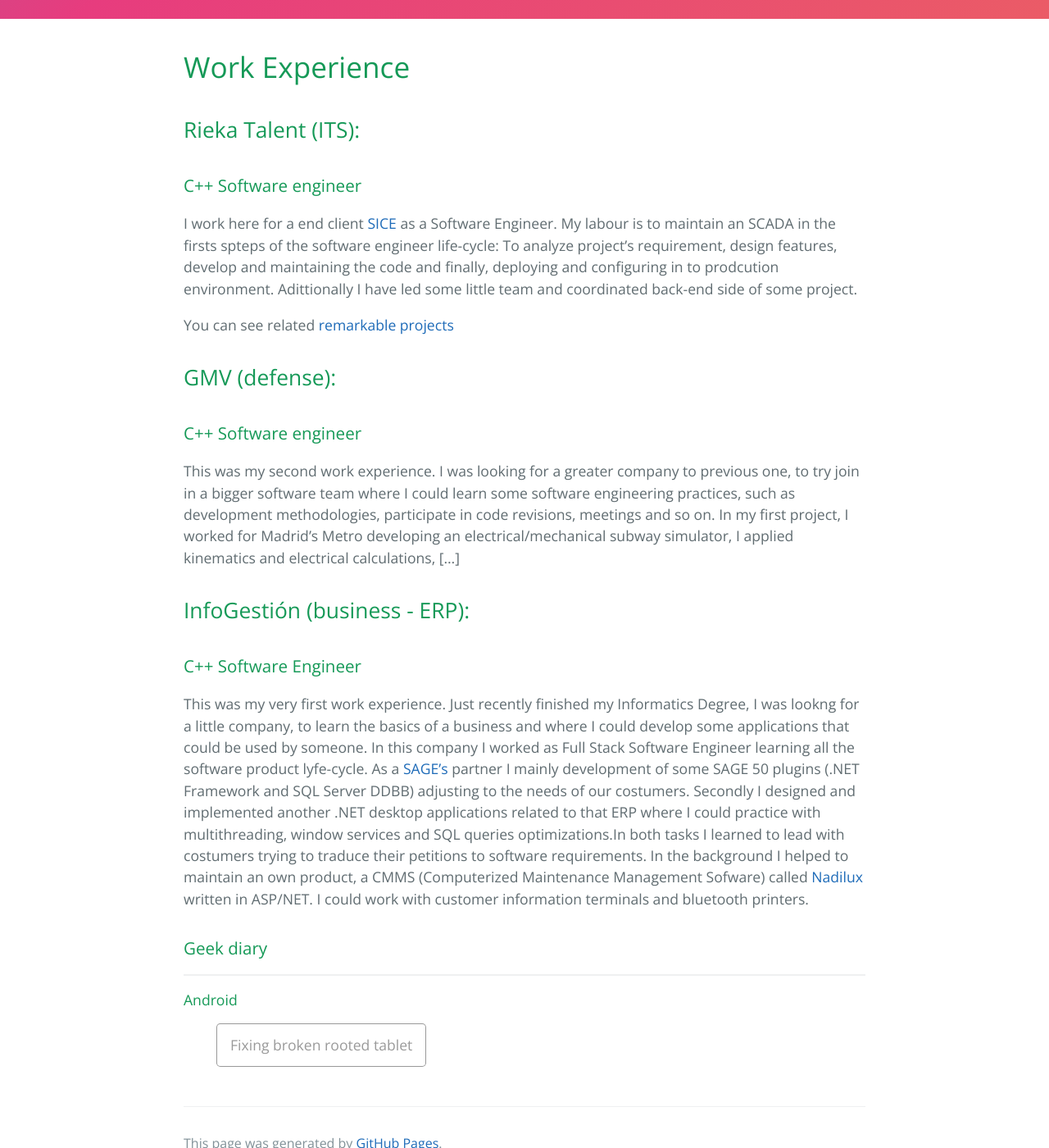
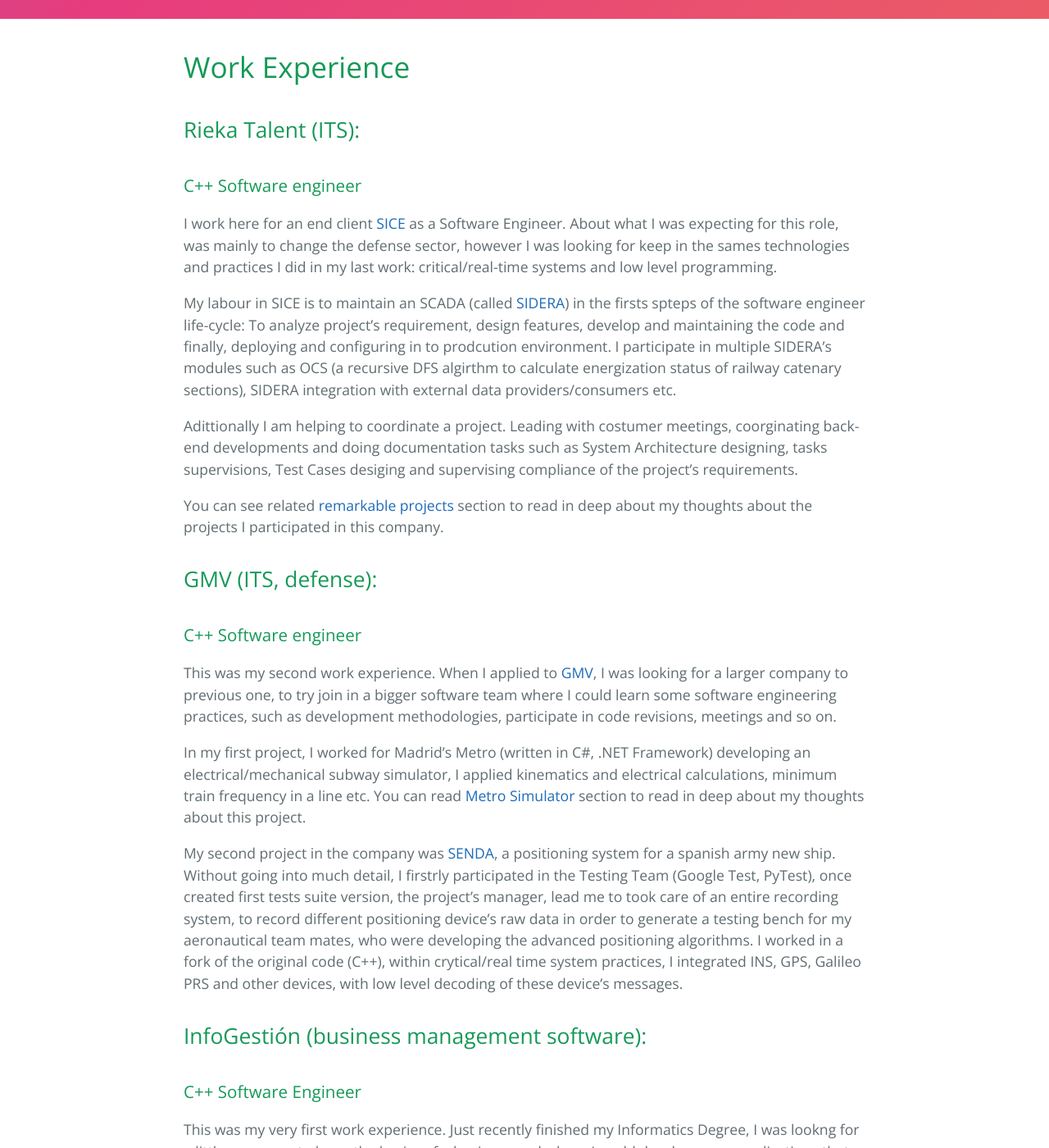
Before and after one commit to Carlosmape/carlosmape.github.io, a Jekyll site: the page built from career/index.md, in a window 1280 px wide and 1400 px high, scrolled down 360 px. Shown: the whole window at 82% size. Built offline with Jekyll 4.4.1, drawn with Linux system fonts in a browser that asks for light colours; some of the changed text lies outside the part shown.

Commit message:
Updating content

```diff
--- a/_layouts/default.html
+++ b/_layouts/default.html
@@ -19,9 +19,6 @@
 			{{ content }}
 			{% include posts.html %}
 			<footer class="site-footer">
-				{% if site.github.is_project_page %}
-				<span class="site-footer-owner"><a href="{{ site.github.repository_url }}">{{ site.github.repository_name }}</a> is maintained by <a href="{{ site.github.owner_url }}">{{ site.github.owner_name }}</a>.</span>
-				{% endif %}
 				<span class="site-footer-credits">This page was generated by <a href="https://pages.github.com">GitHub Pages</a>.</span>
 			</footer>
 		</main>
--- a/career/index.md
+++ b/career/index.md
@@ -7,15 +7,29 @@
 
 ## Rieka Talent (ITS):
 ### C++ Software engineer
-I work here for a end client [SICE]() as a Software Engineer. My labour is to maintain an SCADA in the firsts spteps of the software engineer life-cycle: To analyze project's requirement, design features, develop and maintaining the code and finally, deploying and configuring in to prodcution environment. Adittionally I have led some little team and coordinated back-end side of some project.
+I work here for an end client [SICE](https://www.sice.com/) as a Software Engineer. About what I was expecting for this role, was mainly to change the defense sector, however I was looking for keep in the sames technologies and practices I did in my last work: critical/real-time systems and low level programming.
 
-You can see related [remarkable projects](../projects/sidera)
+My labour in SICE is to maintain an SCADA (called [SIDERA](https://www.sice.com/en/video/sidera-general-overview)) in the firsts spteps of the software engineer life-cycle: To analyze project's requirement, design features, develop and maintaining the code and finally, deploying and configuring in to prodcution environment. I participate in multiple SIDERA's modules such as OCS (a recursive DFS algirthm to calculate energization status of railway catenary sections), SIDERA integration with external data providers/consumers etc.
 
-##  GMV (defense):
+Adittionally I am helping to coordinate a project. Leading with costumer meetings, coorginating back-end developments and doing documentation tasks such as System Architecture designing, tasks supervisions, Test Cases desiging and supervising compliance of the project's requirements.
+
+You can see related [remarkable projects](/projects/sidera) section to read in deep about my thoughts about the projects I participated in this company.
+
+##  GMV (ITS, defense):
 ### C++ Software engineer
-This was my second work experience. I was looking for a greater company to previous one, to try join in a bigger software team where I could learn some software engineering practices, such as development methodologies, participate in code revisions, meetings and so on. In my first project, I worked for Madrid's Metro developing an electrical/mechanical subway simulator, I applied kinematics and electrical calculations, [...]
+This was my second work experience. When I applied to [GMV](https://www.gmv.com/), I was looking for a larger company to previous one, to try join in a bigger software team where I could learn some software engineering practices, such as development methodologies, participate in code revisions, meetings and so on.
+
+In my first project, I worked for Madrid's Metro (written in C#, .NET Framework) developing an electrical/mechanical subway simulator, I applied kinematics and electrical calculations, minimum train frequency in a line etc. You can read [Metro Simulator](/projects/metro) section to read in deep about my thoughts about this project.
+
+My second project in the company was [SENDA](https://www.gmv.com/en-es/products/defense-and-security/senda), a positioning system for a spanish army new ship. Without going into much detail, I firstrly participated in the Testing Team (Google Test, PyTest), once created first tests suite version, the project's manager, lead me to took care of an entire recording system, to record different positioning device's raw data in order to generate a testing bench for my aeronautical team mates, who were developing the advanced positioning algorithms. I worked in a fork of the original code (C++), within crytical/real time system practices, I integrated INS, GPS, Galileo PRS and other devices, with low level decoding of these device's messages.
 
 
-##  InfoGestión (business - ERP):
+##  InfoGestión (business management software):
 ### C++ Software Engineer
-This was my very first work experience. Just recently finished my Informatics Degree, I was lookng for a little company, to learn the basics of a business and where I could develop some applications that could be used by someone. In this company I worked as Full Stack Software Engineer learning all the software product lyfe-cycle. As a [SAGE's](https://www.sage.com/) partner I mainly development of some SAGE 50 plugins (.NET Framework and SQL Server DDBB) adjusting to the needs of our costumers. Secondly I designed and implemented another .NET desktop applications related to that ERP where I could practice with multithreading, window services and SQL queries optimizations.In both tasks I learned to lead with costumers trying to traduce their petitions to software requirements. In the background I helped to maintain an own product, a CMMS (Computerized Maintenance Management Sofware) called [Nadilux](https://www.nadilux.com/) written in ASP/NET. I could work with customer information terminals and bluetooth printers.
+This was my very first work experience. Just recently finished my Informatics Degree, I was lookng for a little company, to learn the basics of a business and where I could develop some applications that could be used by someone. Then I joined to [nfogestión SLU](https://www.infogestionslu.com/)
+
+In this company I worked as Full Stack Software Engineer learning all the software product lyfe-cycle. As a [SAGE's](https://www.sage.com/) partner I mainly development of some SAGE 50 plugins (C# .NET Framework and SQL Server DDBB) adjusting to the needs of our costumers.
+
+Secondly I designed and implemented another .NET desktop applications related to that ERP where I could practice with multithreading, window services and SQL queries optimizations.In both tasks I learned to lead with costumers trying to traduce their petitions to software requirements.
+
+In the background I helped to maintain an own product, a CMMS (Computerized Maintenance Management Sofware) called [Nadilux](https://www.nadilux.com/) written in ASP/NET. I could work with customer information terminals and bluetooth printers.
```
Also changed, not shown: index.md (+4 -3 lines), projects/index.md (+17 -3 lines), projects/sidera.md (+4 -1 lines).
